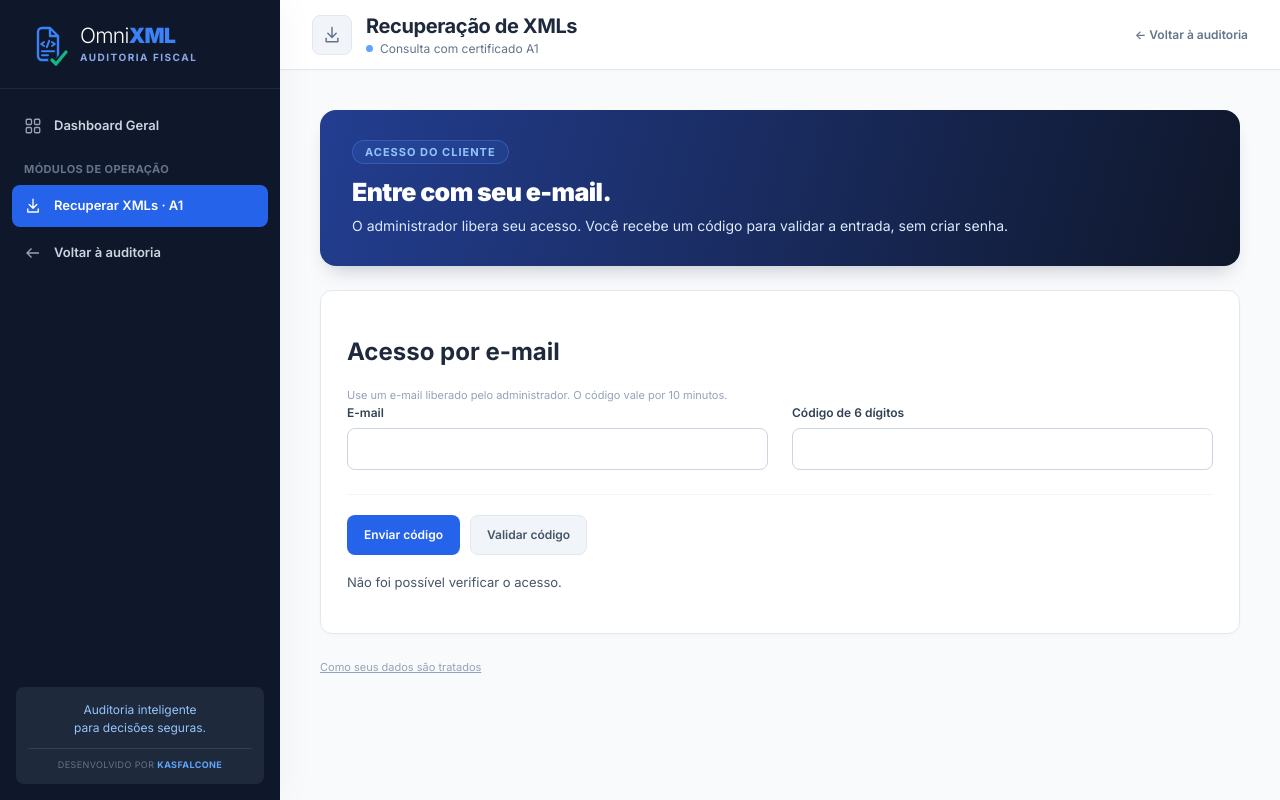
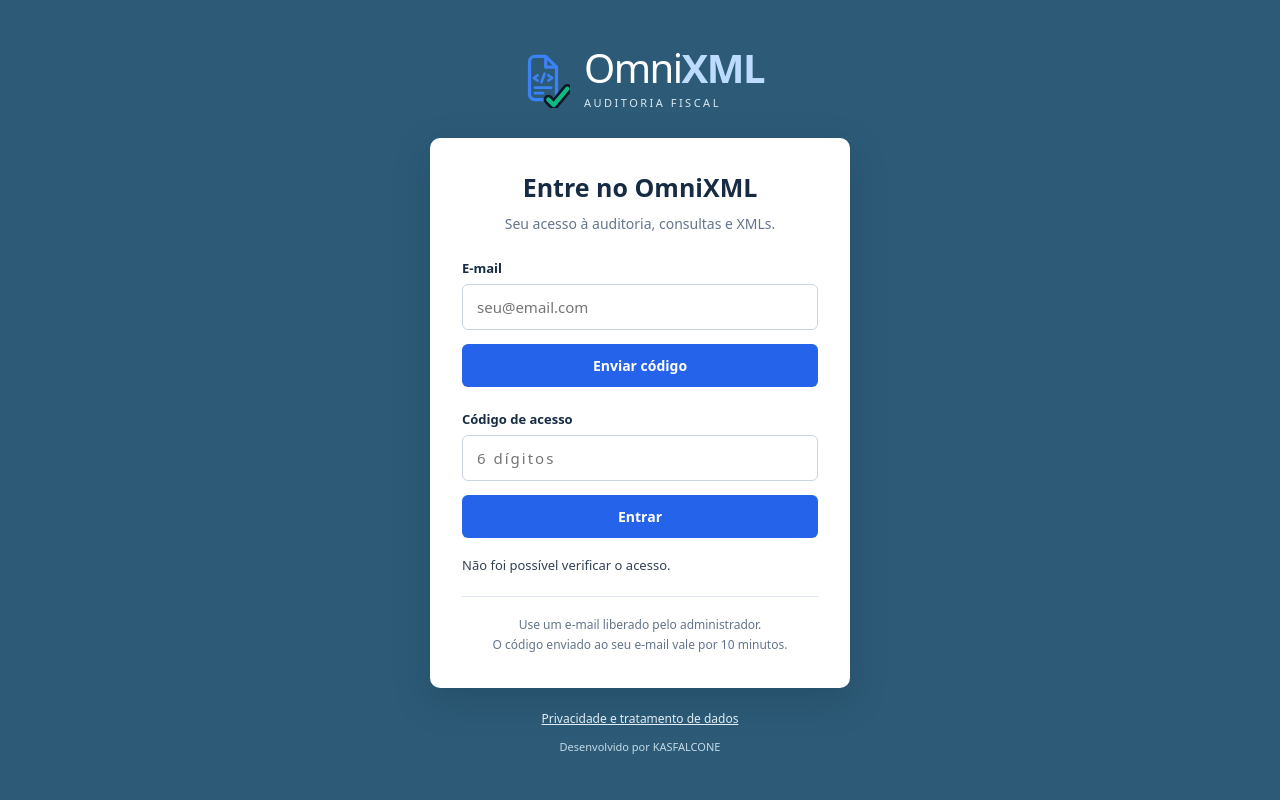
Before and after one commit to KemellynFalcone/OmniXML, a Flask app: template templates/login.html in a window 1280 px wide. Run offline with Flask 3, Linux system fonts and the light colour scheme; the template is opened without the code that fills it, so the values that code supplies are empty.

Commit message:
Create standalone centered OmniXML login page

```diff
--- a/static/access.js
+++ b/static/access.js
@@ -25,7 +25,8 @@
     finally { button.disabled = button.id === 'access-logout' ? false : authenticated || !configured; }
   }
   el('access-send').addEventListener('click',event => accessAction('code',event.currentTarget));
-  el('access-verify').addEventListener('click',event => accessAction('verify',event.currentTarget));
+  if (el('login-form')) el('login-form').addEventListener('submit', event => { event.preventDefault(); accessAction('verify',el('access-verify')); });
+  else el('access-verify').addEventListener('click',event => accessAction('verify',event.currentTarget));
   el('access-logout').addEventListener('click',event => accessAction('logout',event.currentTarget));
   accessState().catch(() => { el('access-message').textContent = 'Não foi possível verificar o acesso.'; });
 })();
--- /dev/null
+++ b/static/login.css
@@ -0,0 +1,25 @@
+* { box-sizing:border-box; }
+[hidden] { display:none !important; }
+body { margin:0; min-height:100vh; min-height:100svh; background:#2d5b77; color:#172c43; font:15px system-ui,-apple-system,BlinkMacSystemFont,"Segoe UI",sans-serif; }
+.login-shell { min-height:100vh; min-height:100svh; display:flex; flex-direction:column; align-items:center; justify-content:center; padding:40px 20px; }
+.login-brand { display:flex; align-items:center; gap:14px; color:#fff; margin-bottom:28px; }
+.login-brand svg { width:54px; height:60px; }
+.brand-name { font-size:40px; letter-spacing:-1.5px; line-height:1.1; }
+.brand-name strong { color:#bcdcff; }
+.brand-subtitle { display:block; margin-top:5px; text-transform:uppercase; letter-spacing:2.5px; font-size:11px; color:#d9e8f1; }
+.login-card { width:100%; max-width:420px; padding:32px; background:#fff; border-radius:10px; box-shadow:0 12px 35px #102b4540; }
+h1 { margin:0; text-align:center; font-size:25px; font-weight:600; }
+.intro { text-align:center; color:#64748b; font-size:14px; margin:10px 0 26px; }
+label { display:block; margin-bottom:7px; font-size:13px; font-weight:600; }
+input { width:100%; border:1px solid #cbd5e1; border-radius:6px; padding:12px 14px; font:inherit; color:#172c43; background:#fff; }
+input:focus-visible,button:focus-visible,a:focus-visible { outline:3px solid #93c5fd; outline-offset:3px; }
+button { width:100%; margin-top:14px; padding:12px; border:0; border-radius:6px; background:#2563eb; color:#fff; font:600 14px system-ui,sans-serif; cursor:pointer; }
+button:hover { background:#1d4ed8; }
+button:disabled { opacity:.55; cursor:wait; }
+.code-field { margin-top:23px; }
+#access-code { letter-spacing:2px; }
+#access-message { font-size:13px; line-height:1.5; margin:18px 0 0; color:#334155; overflow-wrap:anywhere; }
+.login-help { border-top:1px solid #e2e8f0; margin:20px 0 0; padding-top:18px; color:#64748b; text-align:center; font-size:12px; line-height:1.7; }
+footer { display:flex; flex-direction:column; align-items:center; gap:12px; margin-top:22px; color:#c3d9e7; font-size:11px; }
+footer a { color:#e1edf5; font-size:12px; }
+@media(max-width:480px) { .login-shell { padding:28px 18px; } .login-card { padding:26px 24px; } .brand-name { font-size:35px; } }
--- a/templates/login.html
+++ b/templates/login.html
@@ -1,5 +1,9 @@
-<!doctype html><html lang="pt-BR"><head><meta charset="utf-8"><meta name="viewport" content="width=device-width,initial-scale=1"><title>OmniXML</title><link rel="stylesheet" href="/static/downloads.css"><script defer src="/static/access.js"></script></head><body data-page="login">  <aside class="app-sidebar" aria-label="Navegação OmniXML">
-    <a class="brand" href="/" aria-label="OmniXML — Auditoria Fiscal"><svg viewBox="0 0 100 100" class="brand-icon" fill="none" xmlns="http://www.w3.org/2000/svg">
+<!doctype html>
+<html lang="pt-BR">
+<head><meta charset="utf-8"><meta name="viewport" content="width=device-width,initial-scale=1"><title>Entrar · OmniXML</title><link rel="stylesheet" href="/static/login.css"><script defer src="/static/access.js"></script></head>
+<body data-page="login">
+<main class="login-shell">
+<div class="login-brand"><svg viewBox="0 0 100 100" class="brand-icon" fill="none" xmlns="http://www.w3.org/2000/svg">
                     <path d="M25 20C25 14.477 29.477 10 35 10H55L75 30V80C75 85.523 70.523 90 65 90H35C29.477 90 25 85.523 25 80V20Z" stroke="#3b82f6" stroke-width="6" stroke-linejoin="round"/>
                     <path d="M55 10V30H75" stroke="#3b82f6" stroke-width="6" stroke-linejoin="round"/>
                     <path d="M40 45L33 50L40 55M60 45L67 50L60 55" stroke="#3b82f6" stroke-width="5" stroke-linecap="round" stroke-linejoin="round"/>
@@ -7,11 +11,19 @@
                     <path d="M35 68H65M35 78H50" stroke="#3b82f6" stroke-width="5" stroke-linecap="round"/>
                     <path d="M60 90L70 100L95 70" stroke="#0f172a" stroke-width="18" stroke-linecap="round" stroke-linejoin="round"/>
                     <path d="M60 90L70 100L95 70" stroke="#10b981" stroke-width="8" stroke-linecap="round" stroke-linejoin="round"/>
-                </svg><span class="brand-text"><span class="brand-name">Omni<strong>XML</strong></span><span class="brand-subtitle">Auditoria Fiscal</span></span></a>
-    <nav class="sidebar-nav"><a href="/" class="nav-link"><svg viewBox="0 0 24 24" fill="none" stroke="currentColor" stroke-width="1.8" aria-hidden="true"><rect x="3" y="3" width="7" height="7" rx="1.5"/><rect x="14" y="3" width="7" height="7" rx="1.5"/><rect x="3" y="14" width="7" height="7" rx="1.5"/><rect x="14" y="14" width="7" height="7" rx="1.5"/></svg><span>Dashboard Geral</span></a><p class="nav-caption">Módulos de operação</p><a href="/downloads" class="nav-link active" aria-current="page"><svg viewBox="0 0 24 24" fill="none" stroke="currentColor" stroke-width="1.8" stroke-linecap="round" stroke-linejoin="round" aria-hidden="true"><path d="M12 3v12m-5-5 5 5 5-5M5 16v4h14v-4"/></svg><span>Recuperar XMLs · A1</span></a><a href="/" class="nav-link"><svg viewBox="0 0 24 24" fill="none" stroke="currentColor" stroke-width="1.8" aria-hidden="true"><path d="m10 6-6 6 6 6M4 12h16"/></svg><span>Voltar à auditoria</span></a></nav>
-    <div class="sidebar-footer"><p>Auditoria inteligente<br>para decisões seguras.</p><span>Desenvolvido por <strong>KASFALCONE</strong></span></div>
-  </aside>
-  <div class="app-workspace">
-  <header class="app-topbar"><div class="module-heading"><span class="module-icon"><svg viewBox="0 0 24 24" fill="none" stroke="currentColor" stroke-width="1.8" stroke-linecap="round" stroke-linejoin="round" aria-hidden="true"><path d="M12 3v12m-5-5 5 5 5-5M5 16v4h14v-4"/></svg></span><div><h1>Recuperação de XMLs</h1><p><span class="status-dot"></span>Consulta com certificado A1</p></div></div><a id="admin-link" class="back" href="/admin" hidden>Administração</a><a class="back" href="/">← Voltar à auditoria</a></header>
-<main><section class="intro"><div><span class="eyebrow">ACESSO DO CLIENTE</span><h2>Entre com seu e-mail.</h2><p>O administrador libera seu acesso. Você recebe um código para validar a entrada, sem criar senha.</p></div></section>    <section class="results" aria-labelledby="access-title"><h2 id="access-title">Acesso por e-mail</h2><p class="hint">Use um e-mail liberado pelo administrador. O código vale por 10 minutos.</p><div class="fields"><label>E-mail<input id="access-email" type="email" autocomplete="email" maxlength="254"></label><label>Código de 6 dígitos<input id="access-code" inputmode="numeric" autocomplete="one-time-code" maxlength="6" pattern="[0-9]{6}"></label></div><div class="actions"><button id="access-send" type="button">Enviar código</button><button id="access-verify" type="button" class="secondary">Validar código</button><button id="access-logout" type="button" class="secondary" hidden>Sair</button></div><p id="access-message" role="status" aria-live="polite">Verificando acesso…</p></section>
-<p class="hint"><a href="/privacy">Como seus dados são tratados</a></p></main></div></body></html>
+                </svg><div><span class="brand-name">Omni<strong>XML</strong></span><span class="brand-subtitle">Auditoria Fiscal</span></div></div>
+<section class="login-card" aria-labelledby="access-title">
+<h1 id="access-title">Entre no OmniXML</h1>
+<p class="intro">Seu acesso à auditoria, consultas e XMLs.</p>
+<form id="login-form">
+<label for="access-email">E-mail</label><input id="access-email" type="email" autocomplete="email" placeholder="seu@email.com" maxlength="254" required>
+<button id="access-send" type="button">Enviar código</button>
+<div class="code-field"><label for="access-code">Código de acesso</label><input id="access-code" inputmode="numeric" autocomplete="one-time-code" placeholder="6 dígitos" maxlength="6" pattern="[0-9]{6}"></div>
+<button id="access-verify" type="submit" class="secondary">Entrar</button>
+<button id="access-logout" type="button" hidden>Sair</button>
+</form>
+<p id="access-message" role="status" aria-live="polite">Verificando acesso…</p>
+<p class="login-help">Use um e-mail liberado pelo administrador.<br>O código enviado ao seu e-mail vale por 10 minutos.</p>
+</section>
+<footer><a href="/privacy">Privacidade e tratamento de dados</a><span>Desenvolvido por KASFALCONE</span></footer>
+</main></body></html>
```
